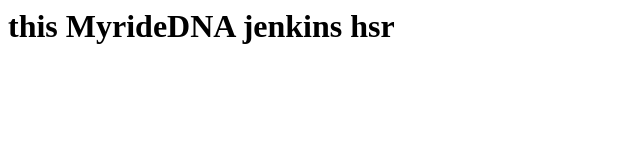
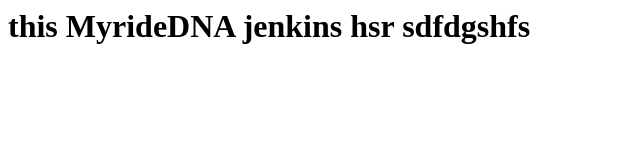
Before and after one commit to ankushbahale24/demo, a plain HTML site: page index.html in a window 1280 px wide. Shown: the whole page, without its empty margins (0-640 px from the left). Drawn offline with Linux system fonts and the light colour scheme.

Commit message:
Update index.html

```diff
--- a/index.html
+++ b/index.html
@@ -1 +1 @@
-<h1> this MyrideDNA jenkins hsr </h1>
+<h1> this MyrideDNA jenkins hsr sdfdgshfs </h1>
```
